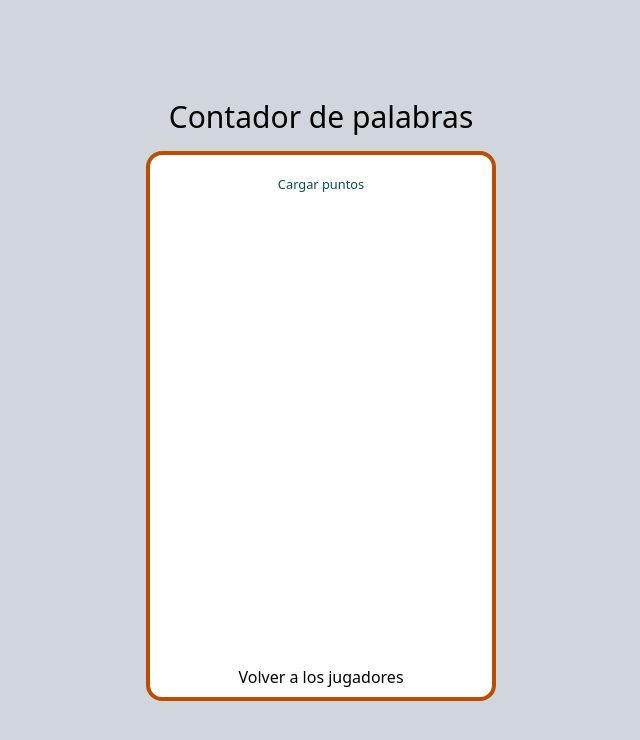
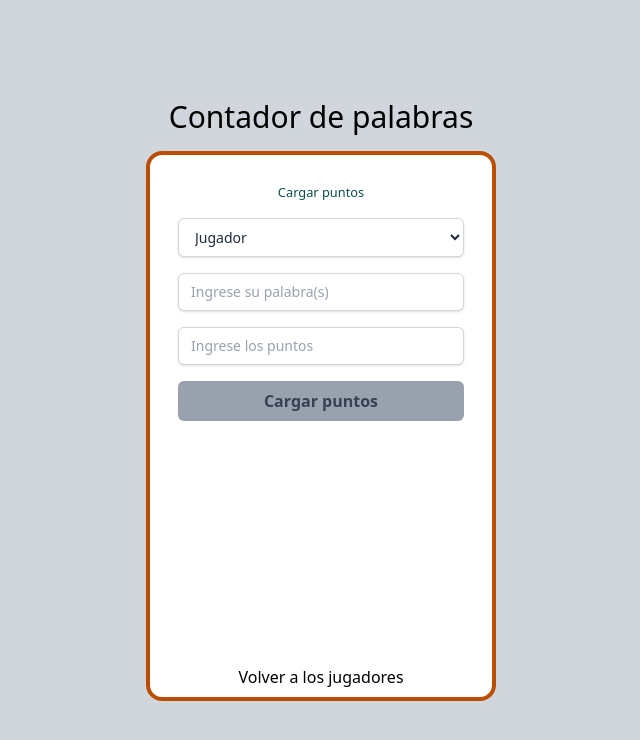
Before and after one commit to JavierMolines/wordcount, an Angular app: page /load-points in a window 1280 px wide. Shown: the top 740 px of the page, without its empty margins (319-959 px from the left). Built offline with nearby package versions, Linux system fonts and the light colour scheme.

Commit message:
feat: implement load points form with validation and player selection

```diff
--- a/src/app/components/load-points/load-points.component.html
+++ b/src/app/components/load-points/load-points.component.html
@@ -1,6 +1,52 @@
-<div>
+<form [formGroup]="form" class="flex flex-col gap-4 p-2">
   <h2 class="text-center text-[0.8rem] text-teal-900">Cargar puntos</h2>
-</div>
+
+  <select
+    class="w-full rounded-md border border-gray-300 bg-white px-3 py-2 text-sm text-gray-800 shadow-sm focus:border-gray-500 focus:outline-none focus:ring-1 focus:ring-gray-500"
+    formControlName="select"
+    name="playersAvailable"
+    aria-label="playersAvailable"
+  >
+    <option value="" selected>Jugador</option>
+    @for (option of players(); track $index) {
+      <option value="{{ option }}">{{ option }}</option>
+    }
+  </select>
+
+  <input
+    required
+    type="text"
+    maxlength="30"
+    placeholder="Ingrese su palabra(s)"
+    formControlName="item1"
+    name="playersWordWrite"
+    aria-label="playersWordWrite"
+    class="w-full rounded-md border border-gray-300 bg-white px-3 py-2 text-sm text-gray-800 shadow-sm placeholder-gray-400 focus:border-gray-500 focus:outline-none focus:ring-1 focus:ring-gray-500"
+  />
+
+  <input
+    required
+    type="number"
+    min="1"
+    max="1000"
+    placeholder="Ingrese los puntos"
+    formControlName="item2"
+    name="playersPointsGain"
+    aria-label="playersPointsGain"
+    class="w-full rounded-md border border-gray-300 bg-white px-3 py-2 text-sm text-gray-800 shadow-sm placeholder-gray-400 focus:border-gray-500 focus:outline-none focus:ring-1 focus:ring-gray-500"
+  />
+
+  <button
+    (click)="onClickButton()"
+    class="w-full font-bold py-2 px-4 rounded-md"
+    [ngClass]="{
+      'bg-teal-700 hover:bg-teal-800 text-white': form.valid,
+      'bg-gray-400 text-gray-700 cursor-not-allowed': !form.valid,
+    }"
+  >
+    Cargar puntos
+  </button>
+</form>
 <div class="absolute left-0 bottom-0 w-full flex px-0 py-0">
   <a
     [routerLink]="['/game']"
--- a/src/app/components/load-points/load-points.component.ts
+++ b/src/app/components/load-points/load-points.component.ts
@@ -1,10 +1,48 @@
-import { Component } from "@angular/core";
+import { CommonModule } from "@angular/common";
+import { Component, OnInit, signal, WritableSignal } from "@angular/core";
+import {
+	FormBuilder,
+	FormGroup,
+	ReactiveFormsModule,
+	Validators,
+	ɵInternalFormsSharedModule,
+} from "@angular/forms";
 import { RouterModule } from "@angular/router";
+import { loadPlayers } from "../../helper/storage.helper";
 
 @Component({
 	selector: "app-load-points",
-	imports: [RouterModule],
+	imports: [
+		RouterModule,
+		CommonModule,
+		ɵInternalFormsSharedModule,
+		ReactiveFormsModule,
+	],
 	templateUrl: "./load-points.component.html",
 	styleUrl: "./load-points.component.css",
 })
-export class LoadPointsComponent {}
+export class LoadPointsComponent implements OnInit {
+	players: WritableSignal<Array<string>> = signal([]);
+	form: FormGroup;
+
+	constructor(private fb: FormBuilder) {
+		this.form = this.fb.group({
+			item1: ["", Validators.required],
+			item2: ["", Validators.required],
+			select: ["", Validators.required],
+		});
+	}
+
+	ngOnInit(): void {
+		const players = loadPlayers();
+		this.players.set(players);
+	}
+
+	onClickButton(): void {
+		if (!this.form.valid) {
+			return;
+		}
+
+		console.log("Button clicked");
+	}
+}
```
